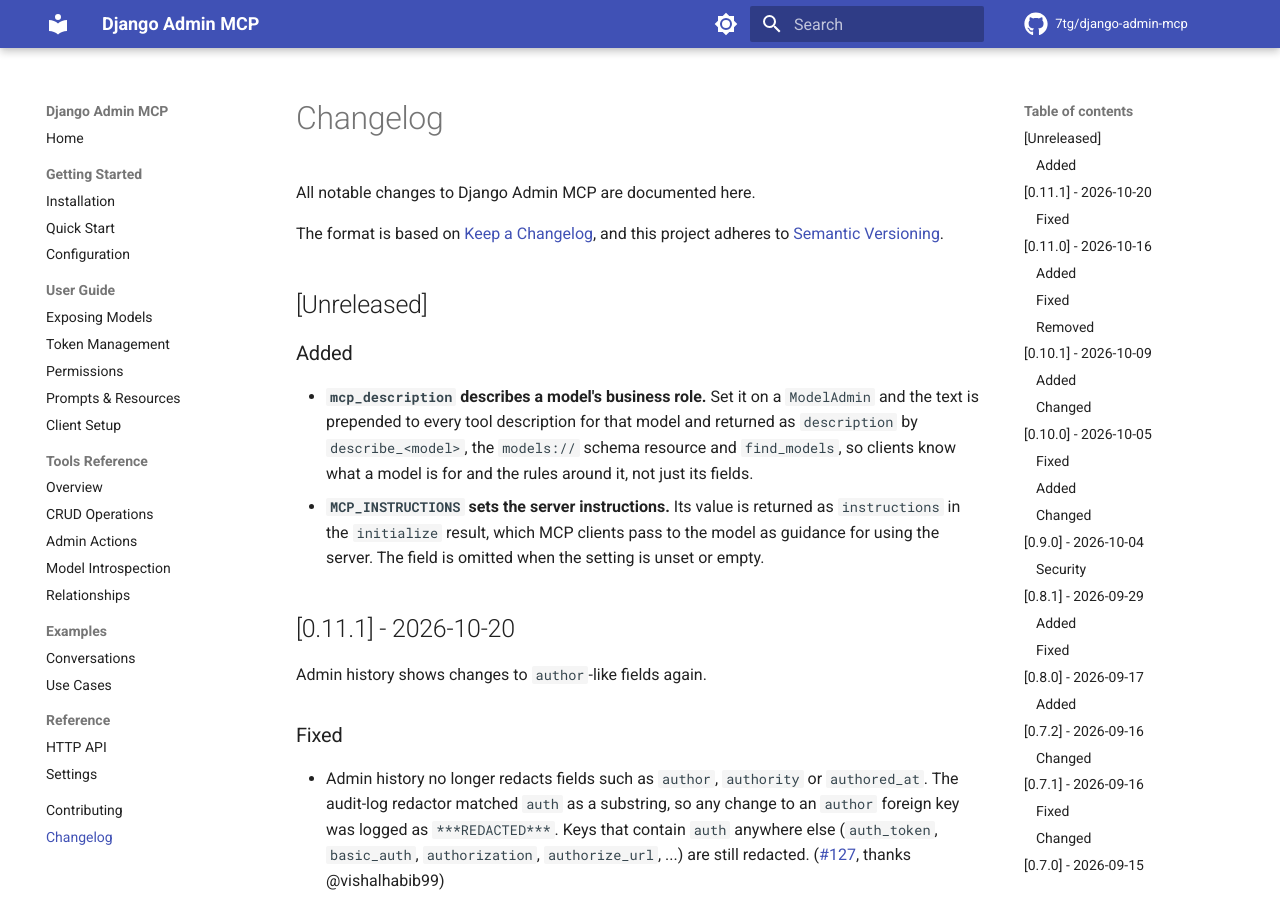
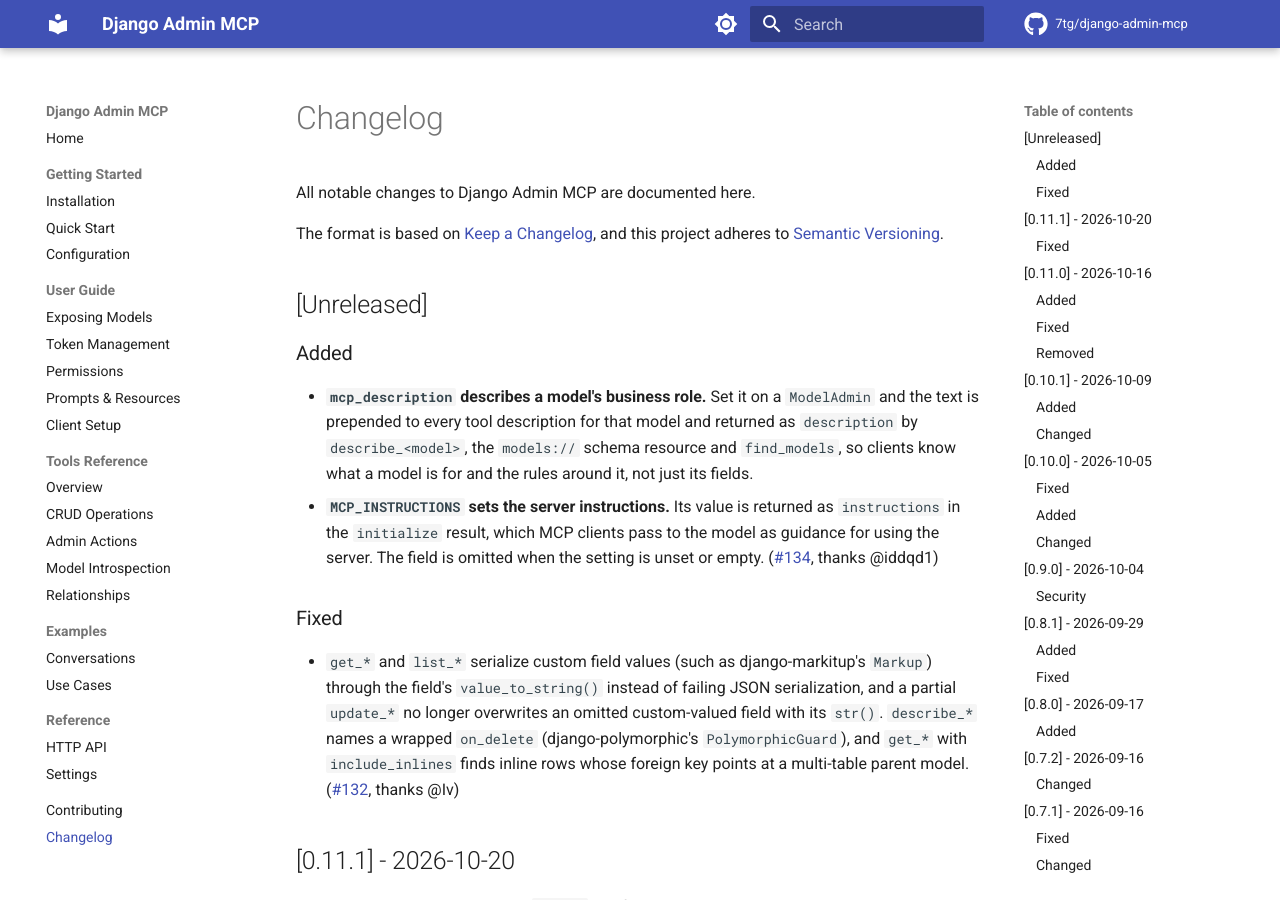
Before and after one commit to 7tg/django-admin-mcp, an MkDocs documentation site: the page built from docs/changelog.md, in a window 1280 px wide and 900 px high. Built offline with MkDocs 1.6.1 and Material for MkDocs 9.7.7, drawn with Linux system fonts in a browser that asks for light colours; comment, search, counter and statistics services are not loaded.

Commit message:
docs: changelog entries for #132 and #134

```diff
--- a/docs/changelog.md
+++ b/docs/changelog.md
@@ -9,7 +9,10 @@ and this project adheres to [Semantic Versioning](https://semver.org/spec/v2.0.0
 
 ### Added
 - **`mcp_description` describes a model's business role.** Set it on a `ModelAdmin` and the text is prepended to every tool description for that model and returned as `description` by `describe_<model>`, the `models://` schema resource and `find_models`, so clients know what a model is for and the rules around it, not just its fields.
-- **`MCP_INSTRUCTIONS` sets the server instructions.** Its value is returned as `instructions` in the `initialize` result, which MCP clients pass to the model as guidance for using the server. The field is omitted when the setting is unset or empty.
+- **`MCP_INSTRUCTIONS` sets the server instructions.** Its value is returned as `instructions` in the `initialize` result, which MCP clients pass to the model as guidance for using the server. The field is omitted when the setting is unset or empty. ([#134](https://github.com/7tg/django-admin-mcp/pull/134), thanks @iddqd1)
+
+### Fixed
+- `get_*` and `list_*` serialize custom field values (such as django-markitup's `Markup`) through the field's `value_to_string()` instead of failing JSON serialization, and a partial `update_*` no longer overwrites an omitted custom-valued field with its `str()`. `describe_*` names a wrapped `on_delete` (django-polymorphic's `PolymorphicGuard`), and `get_*` with `include_inlines` finds inline rows whose foreign key points at a multi-table parent model. ([#132](https://github.com/7tg/django-admin-mcp/pull/132), thanks @Iv)
 
 ## [0.11.1] - 2026-10-20
 
```
